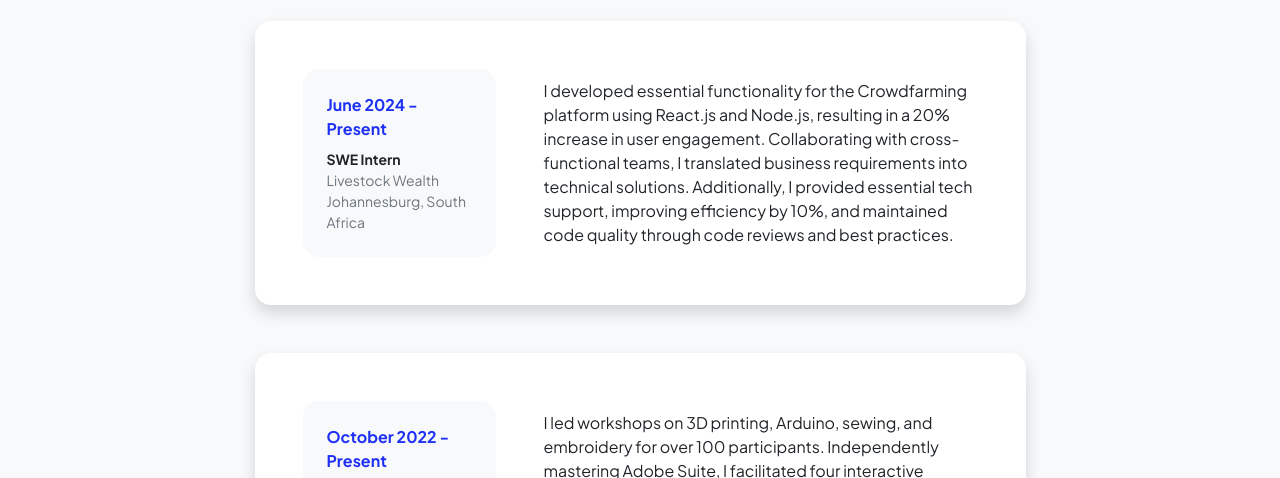
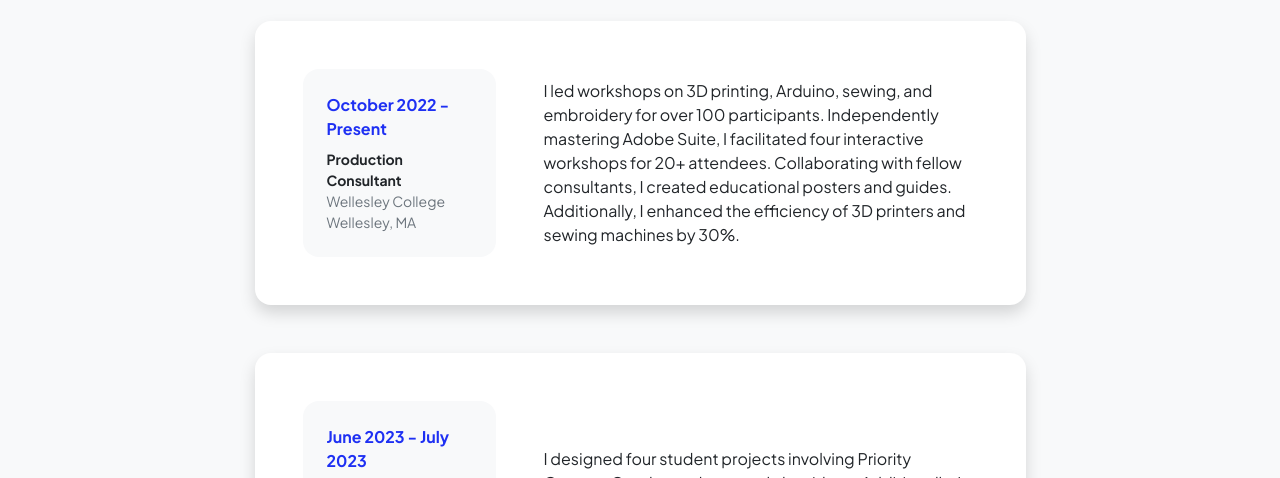
Before and after one commit to ali-bichanga/alibichanga.github.io, a plain HTML site: page resume.html in a window 1280 px wide. Shown: the part 287-765 px from the top of the page. Drawn offline with nearby package versions, Linux system fonts and the light colour scheme.

Commit message:
Updated homepage

```diff
--- a/resume.html
+++ b/resume.html
@@ -51,22 +51,7 @@
                                     Download Resume
                                 </a>
                             </div>
-                            <!-- Experience Card 1-->
-                            <div class="card shadow border-0 rounded-4 mb-5">
-                                <div class="card-body p-5">
-                                    <div class="row align-items-center gx-5">
-                                        <div class="col text-center text-lg-start mb-4 mb-lg-0">
-                                            <div class="bg-light p-4 rounded-4">
-                                                <div class="text-primary fw-bolder mb-2">June 2024 - Present</div>
-                                                <div class="small fw-bolder">SWE Intern</div>
-                                                <div class="small text-muted">Livestock Wealth</div>
-                                                <div class="small text-muted">Johannesburg, South Africa</div>
-                                            </div>
-                                        </div>
-                                        <div class="col-lg-8"><div>I developed essential functionality for the Crowdfarming platform using React.js and Node.js, resulting in a 20% increase in user engagement. Collaborating with cross-functional teams, I translated business requirements into technical solutions. Additionally, I provided essential tech support, improving efficiency by 10%, and maintained code quality through code reviews and best practices.</div></div>
-                                    </div>
-                                </div>
-                            </div>
+
                             <!-- Experience Card 2-->
                             <div class="card shadow border-0 rounded-4 mb-5">
                                 <div class="card-body p-5">
```
Also changed, not shown: index.html (+4 -4 lines).
